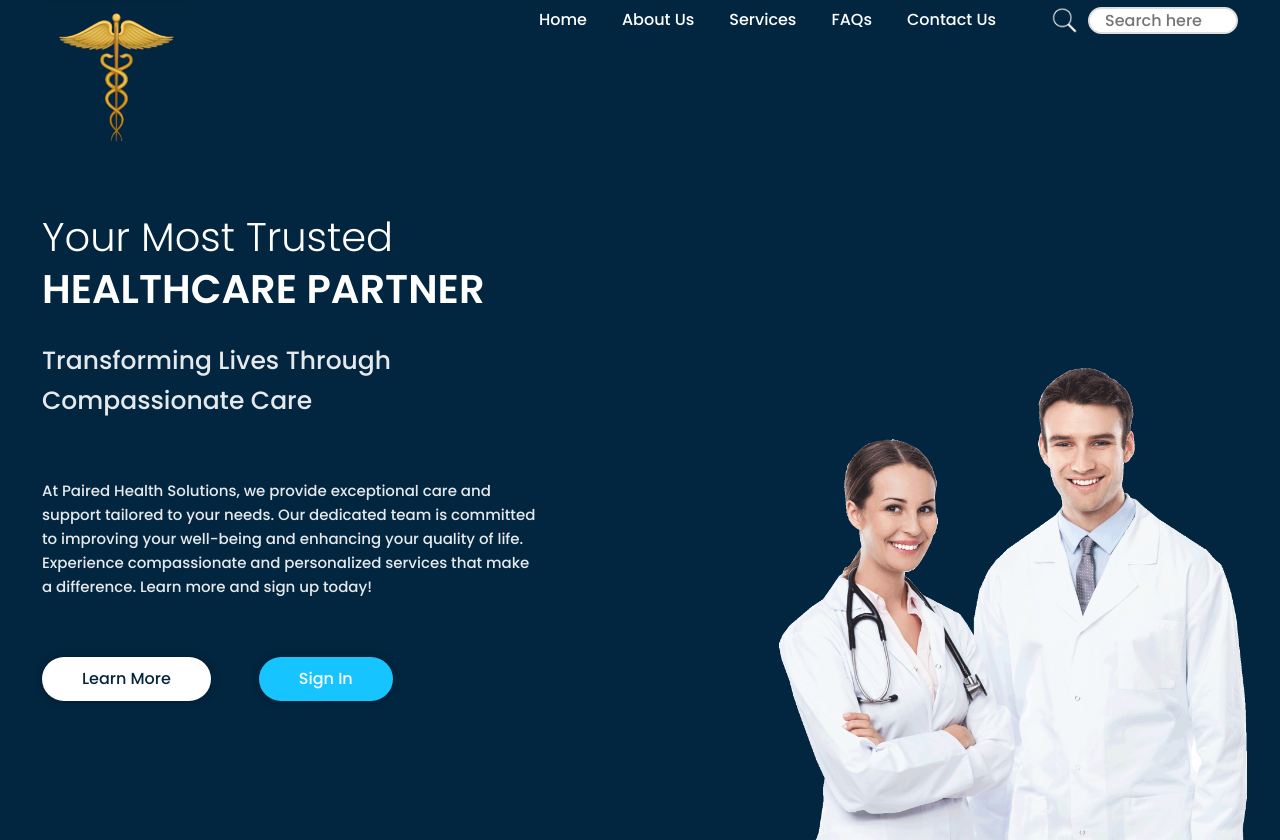
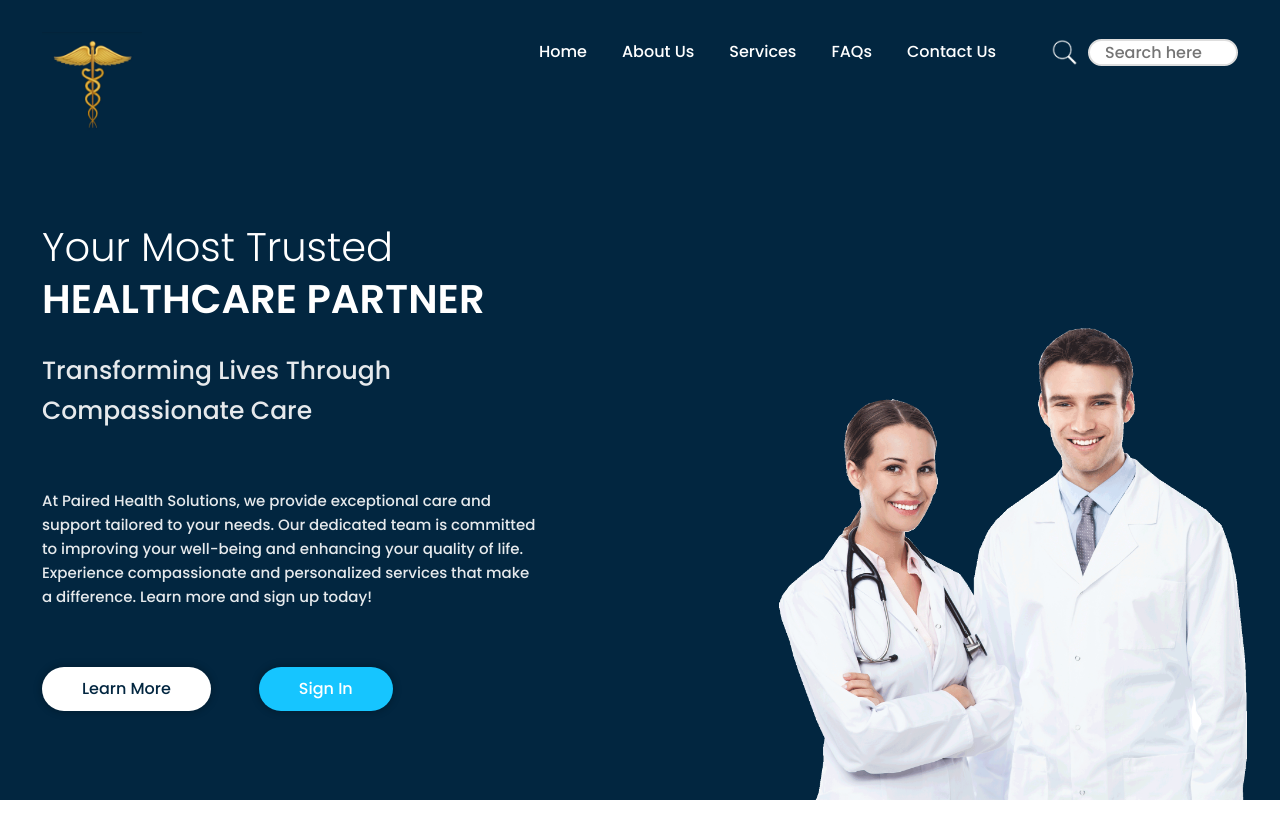
Before and after one commit to AAdebusuyi/paired-health, a plain HTML site: page index.html in a window 1280 px wide. After the commit the page ends 800 px from the top, so only its background shows below. Drawn offline with Linux system fonts and the light colour scheme.

Commit message:
fixing logo oversizing

```diff
--- a/css/main.css
+++ b/css/main.css
@@ -154,8 +154,13 @@ h3 {
 .header {
   min-height: 100vh;
 }
-*/ .navbar {
-  position: fixed;
+.logo {
+  width: 100px; /* Adjust the value as needed */
+  height: 100px; /* Adjust the value as needed */
+}
+
+.navbar {
+  position: absolute;
   top: 0;
   left: 0;
   width: 100%;
@@ -271,6 +276,12 @@ button[class^="navbar"]:hover {
 }
 
 /* Media Queries */
+@media screen and (min-width: 768px) {
+  h1 {
+    margin-top: 50px; /* Adjust the value as needed */
+  }
+}
+
 @media (min-width: 450px) {
   .navbar-collapse {
     width: 320px;
@@ -286,7 +297,7 @@ button[class^="navbar"]:hover {
 
 @media (min-width: 768px) {
   .header-inner-left h1 {
-    font-size: 5.7 rem;
+    font-size: 4rem;
   }
 }
 
@@ -318,6 +329,9 @@ button[class^="navbar"]:hover {
 }
 
 @media (min-width: 1000px) {
+  .header-title {
+    margin-top: 100px;
+  }
   .navbar-show-btn,
   .navbar-hide-btn {
     display: none;
--- a/index.html
+++ b/index.html
@@ -16,7 +16,9 @@
       <nav class="navbar bg-blue">
         <div class="container flex">
           <a href="index.html" class="navbar-brand">
-            <img src="/images/logo.png" alt="site logo" />
+            <div class="logo">
+              <img src="/images/logo.png" alt="Logo" />
+            </div>
           </a>
           <button type="button" class="navbar-show-btn">
             <img src="/images/ham-menu-icon.png" alt="menu-open" />
@@ -65,7 +67,7 @@
       <div class="header-inner text-white text-center">
         <div class="container grid">
           <div class="header-inner-left">
-            <h1>
+            <h1 class="header-title">
               your most trusted <br />
               <span>healthcare partner</span>
             </h1>
```
